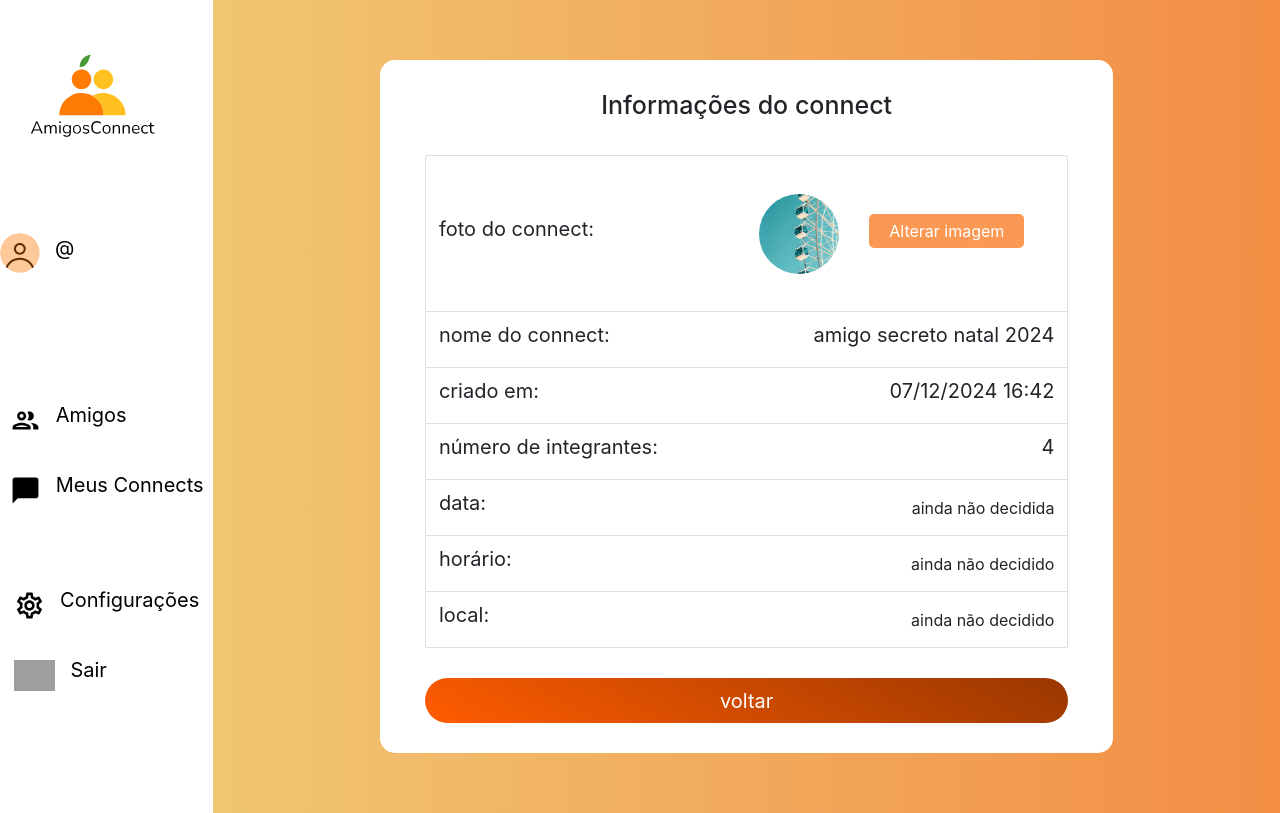
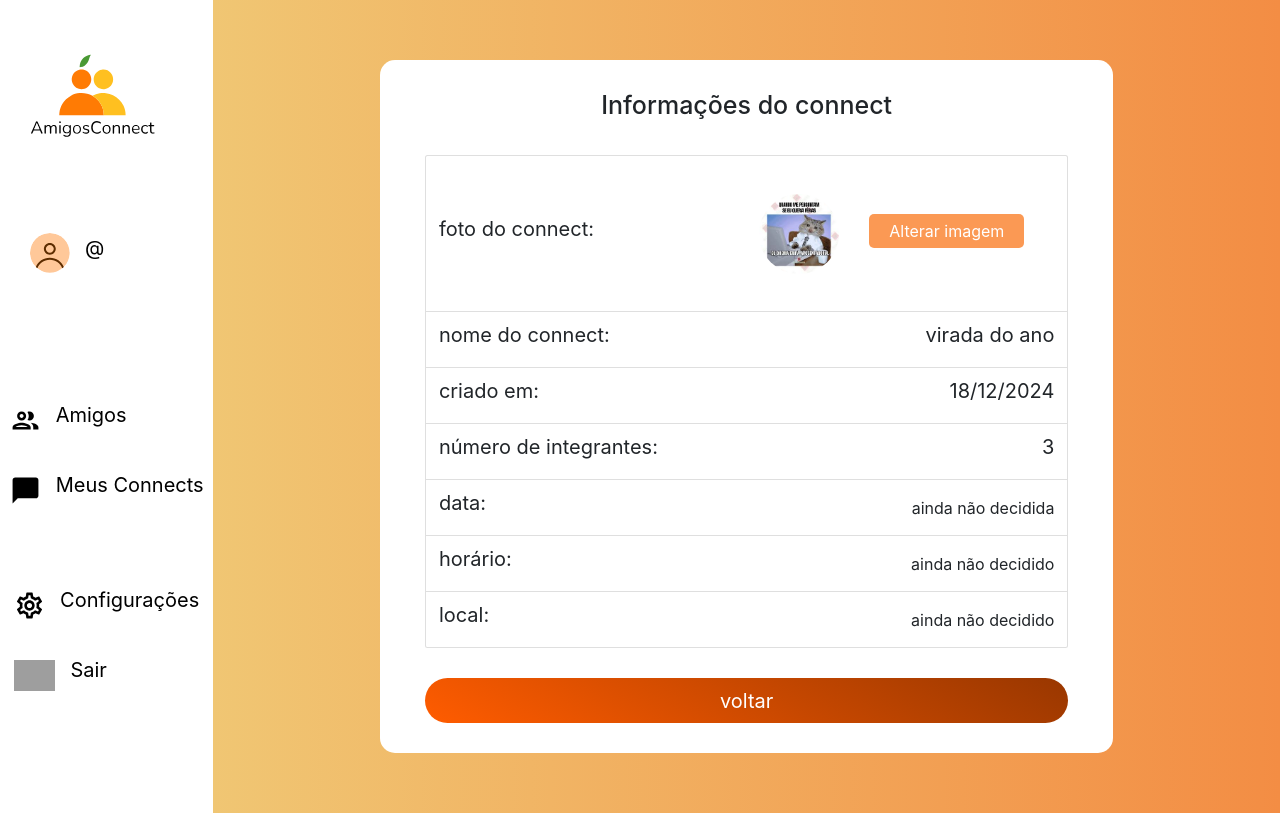
Before and after one commit to maris2606/AmigosConnect, a Flask app: page /info-connect.html in a window 1280 px wide. Run offline with Flask 3, Linux system fonts and the light colour scheme; the visitor is signed in with stand-in values (Sample User, id 1); some libraries are stand-ins or nearby versions; grey boxes are pictures that could not be loaded.

Commit message:
arrumado informações do connect

```diff
--- a/static/css/principal.css
+++ b/static/css/principal.css
@@ -43,9 +43,11 @@ html{
 }
 
 .logo {
+    height: 35% !important;
     width: 180px;
     margin-bottom: 40%;
 }
+
 
 
 .main{
--- a/templates/chat.html
+++ b/templates/chat.html
@@ -145,7 +145,7 @@ document.addEventListener('DOMContentLoaded', () => {
                     <img class="col h-100" src="/static/icons/logo-nome-v.svg" alt="logo amigosConnect">
                 </a>
 
-                <a href="" class="row d-flex justify-content-start align-items-center">
+                <a href="" class="row  pl-5 d-flex justify-content-start align-items-center">
                     <img id="pfp_usuario" src="/static/icons/Generic avatar.svg" alt="foto do usuário">
                     <p id="nome_usuario">@{{usuario.nomeUsuario}}</p>
                 </a>
--- a/templates/configuracoes.html
+++ b/templates/configuracoes.html
@@ -19,7 +19,7 @@
                     <img class="col h-100" src="/static/icons/logo-nome-v.svg" alt="logo amigosConnect">
                 </a>
 
-                <a href="" class="row d-flex justify-content-start align-items-center">
+                <a href="" class="row pl-5 d-flex justify-content-start align-items-center">
                     <img id="pfp_usuario" src="/static/icons/Generic avatar.svg" alt="foto do usuário">
                     <p>@{{usuario.nomeUsuario}}</p>
                 </a>
--- a/templates/criar-connect.html
+++ b/templates/criar-connect.html
@@ -19,7 +19,7 @@
                     <img class="col h-100" src="/static/icons/logo-nome-v.svg" alt="logo amigosConnect">
                 </a>
 
-                <a href="" class="row d-flex justify-content-start align-items-center">
+                <a href="" class="row  pl-5 d-flex justify-content-start align-items-center">
                     <img id="pfp_usuario" src="/static/icons/Generic avatar.svg" alt="foto do usuário">
                     <p>@{{usuario.nomeUsuario}}</p>
                 </a>
--- a/templates/feed.html
+++ b/templates/feed.html
@@ -18,7 +18,7 @@
                 <a class="row logo w-100" href="/feed.html">
                     <img class="col h-100" src="/static/icons/logo-nome-v.svg" alt="logo amigosConnect">
                 </a>
-                <a href="" class="row d-flex justify-content-start align-items-center">
+                <a href="" class="row d-flex  pl-5 justify-content-start align-items-center">
 
                     <img id="pfp_usuario" src="/static/icons/Generic avatar.svg" alt="foto do usuário">
                     <p>@{{usuario.nomeUsuario}}</p>
--- a/templates/info-connect.html
+++ b/templates/info-connect.html
@@ -19,7 +19,7 @@
                     <img class="col h-100" src="/static/icons/logo-nome-v.svg" alt="logo amigosConnect">
                 </a>
 
-                <a href="" class="row d-flex justify-content-start align-items-center">
+                <a href="" class="row d-flex pl-5  justify-content-start align-items-center">
                     <img id="pfp_usuario" src="/static/icons/Generic avatar.svg" alt="foto do usuário">
                     <p id="nome_usuario">@{{usuario.nomeUsuario}}</p>
                 </a>
@@ -66,7 +66,7 @@
 
                             <form action="" method="post">
                                 <span class="d-flex justify-content-end flex-wrap align-items-center p-5">
-                                    <img class="img-connect mr-5" src="/static/images/roda-gigante.jpg" alt="foto do connect">
+                                    <img class="img-connect mr-5" src="/static/images/pfp_connect.jpeg" alt="foto do connect">
 
                                     <label for="foto_connect" class="custom-file-button">Alterar imagem</label>
                                     <input class="alterar-img input-image" type="file" accept="image/*" name="foto-connect" id="foto_connect">
@@ -75,15 +75,15 @@
                         </li>
                         <li class="list-group-item d-flex justify-content-between align-items-center">
                             <p>nome do connect:</p>
-                            <p>amigo secreto natal 2024</p>
+                            <p>virada do ano</p>
                         </li>
                         <li class="list-group-item d-flex justify-content-between align-items-center">
                             <p>criado em:</p>
-                            <p>07/12/2024 16:42</p>
+                            <p>18/12/2024</p>
                         </li>
                         <li class="list-group-item d-flex justify-content-between align-items-center">
                             <p>número de integrantes:</p>
-                            <p>4</p>
+                            <p>3</p>
                         </li>
                         <li class="list-group-item d-flex justify-content-between align-items-center">
                             <p>data:</p>
--- a/templates/meus-connects.html
+++ b/templates/meus-connects.html
@@ -19,7 +19,7 @@
                     <img class="col h-100" src="/static/icons/logo-nome-v.svg" alt="logo amigosConnect">
                 </a>
 
-                <a href="" class="row d-flex justify-content-start align-items-center">
+                <a href="" class="row d-flex pl-5  justify-content-start align-items-center">
                     <img id="pfp_usuario" src="/static/icons/Generic avatar.svg" alt="foto do usuário">
                     <p>@{{usuario.nomeUsuario}}</p>
                 </a>
--- a/templates/participantes.html
+++ b/templates/participantes.html
@@ -19,7 +19,7 @@
                     <img class="col h-100" src="/static/icons/logo-nome-v.svg" alt="logo amigosConnect">
                 </a>
 
-                <a href="" class="row d-flex justify-content-start align-items-center">
+                <a href="" class="row  pl-5 d-flex justify-content-start align-items-center">
                     <img id="pfp_usuario" src="/static/icons/Generic avatar.svg" alt="foto do usuário">
                     <p id="nome_usuario">@{{usuario.nomeUsuario}}</p>
                 </a>
```
Also changed, not shown: static/images/pfp_connect.jpeg (added), 2 other files.
